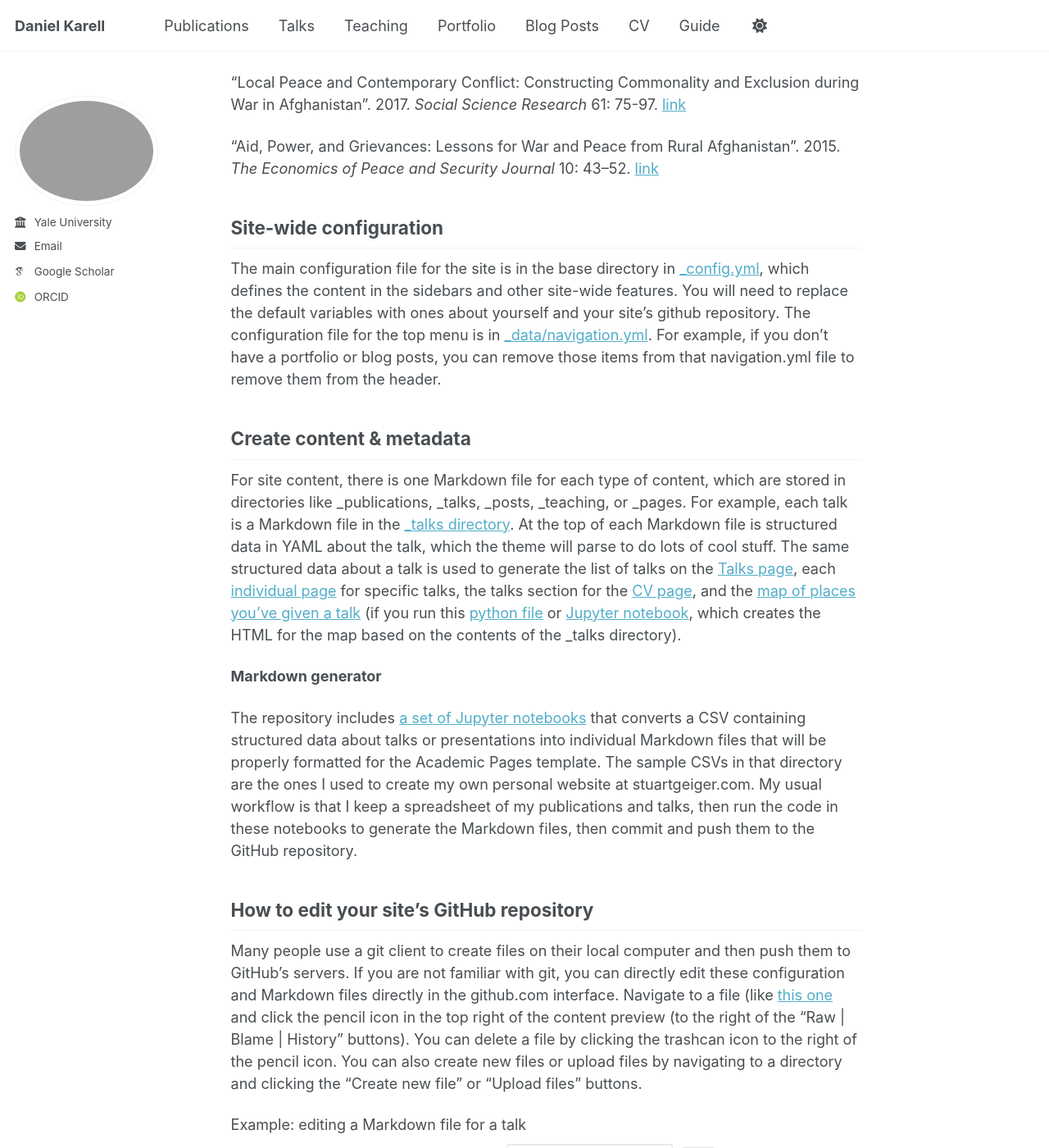
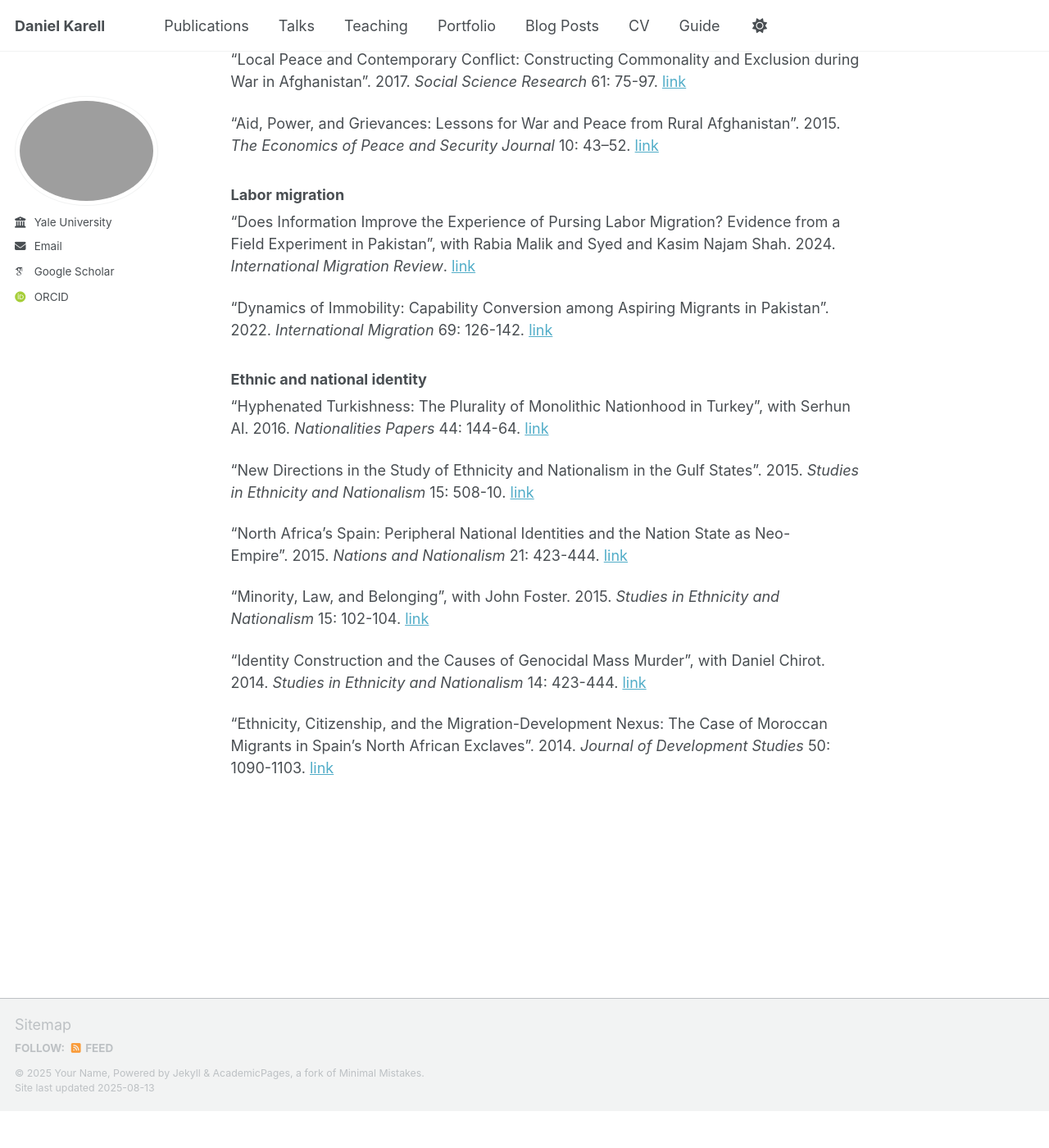
Before and after one commit to dkarell/dkarell.github.io, a Jekyll site: the page built from _pages/about.md, in a window 1280 px wide and 1400 px high, scrolled down 1686 px. Shown: the whole window at 82% size. Built offline with Jekyll 4.4.1, drawn with Linux system fonts in a browser that asks for light colours; some web fonts are replaced; a script that is not in the unit is left out; after the commit the page ends 3041 px from its top, so only the background shows below that; some of the changed text lies outside the part shown.

Commit message:
Update about.md

```diff
--- a/_pages/about.md
+++ b/_pages/about.md
@@ -53,30 +53,22 @@ I teach a course on incorporating generative AI into social science research met
 
 “Aid, Power, and Grievances: Lessons for War and Peace from Rural Afghanistan”. 2015. *The Economics of Peace and Security Journal* 10: 43–52. [link](https://www.epsjournal.org.uk/index.php/EPSJ/article/view/228)
 
+### Labor migration
 
+“Does Information Improve the Experience of Pursing Labor Migration? Evidence from a Field Experiment in Pakistan”, with Rabia Malik and Syed and Kasim Najam Shah. 2024. *International Migration Review*. [link](https://journals.sagepub.com/doi/full/10.1177/01979183241275460)
 
+“Dynamics of Immobility: Capability Conversion among Aspiring Migrants in Pakistan”. 2022. *International Migration* 69: 126-142. [link](http://doi.org/10.1111/imig.12866)
 
+### Ethnic and national identity
 
-Site-wide configuration
-----------
-The main configuration file for the site is in the base directory in [_config.yml](https://github.com/academicpages/academicpages.github.io/blob/master/_config.yml), which defines the content in the sidebars and other site-wide features. You will need to replace the default variables with ones about yourself and your site's github repository. The configuration file for the top menu is in [_data/navigation.yml](https://github.com/academicpages/academicpages.github.io/blob/master/_data/navigation.yml). For example, if you don't have a portfolio or blog posts, you can remove those items from that navigation.yml file to remove them from the header.
+“Hyphenated Turkishness: The Plurality of Monolithic Nationhood in Turkey”, with Serhun Al. 2016. *Nationalities Papers* 44: 144-64. [link](https://tandfonline.com/doi/full/10.1080/00905992.2015.1087485)
 
-Create content & metadata
-------
-For site content, there is one Markdown file for each type of content, which are stored in directories like _publications, _talks, _posts, _teaching, or _pages. For example, each talk is a Markdown file in the [_talks directory](https://github.com/academicpages/academicpages.github.io/tree/master/_talks). At the top of each Markdown file is structured data in YAML about the talk, which the theme will parse to do lots of cool stuff. The same structured data about a talk is used to generate the list of talks on the [Talks page](https://academicpages.github.io/talks), each [individual page](https://academicpages.github.io/talks/2012-03-01-talk-1) for specific talks, the talks section for the [CV page](https://academicpages.github.io/cv), and the [map of places you've given a talk](https://academicpages.github.io/talkmap.html) (if you run this [python file](https://github.com/academicpages/academicpages.github.io/blob/master/talkmap.py) or [Jupyter notebook](https://github.com/academicpages/academicpages.github.io/blob/master/talkmap.ipynb), which creates the HTML for the map based on the contents of the _talks directory).
+“New Directions in the Study of Ethnicity and Nationalism in the Gulf States”. 2015. *Studies in Ethnicity and Nationalism* 15: 508-10. [link](https://onlinelibrary.wiley.com/doi/abs/10.1111/sena.12156)
 
-**Markdown generator**
+“North Africa's Spain: Peripheral National Identities and the Nation State as Neo-Empire”. 2015. *Nations and Nationalism* 21: 423-444. [link](https://onlinelibrary.wiley.com/doi/abs/10.1111/nana.12130)
 
-The repository includes [a set of Jupyter notebooks](https://github.com/academicpages/academicpages.github.io/tree/master/markdown_generator
-) that converts a CSV containing structured data about talks or presentations into individual Markdown files that will be properly formatted for the Academic Pages template. The sample CSVs in that directory are the ones I used to create my own personal website at stuartgeiger.com. My usual workflow is that I keep a spreadsheet of my publications and talks, then run the code in these notebooks to generate the Markdown files, then commit and push them to the GitHub repository.
+“Minority, Law, and Belonging”, with John Foster. 2015. *Studies in Ethnicity and Nationalism* 15: 102-104. [link](https://onlinelibrary.wiley.com/doi/full/10.1111/sena.12132)
 
-How to edit your site's GitHub repository
-------
-Many people use a git client to create files on their local computer and then push them to GitHub's servers. If you are not familiar with git, you can directly edit these configuration and Markdown files directly in the github.com interface. Navigate to a file (like [this one](https://github.com/academicpages/academicpages.github.io/blob/master/_talks/2012-03-01-talk-1.md) and click the pencil icon in the top right of the content preview (to the right of the "Raw | Blame | History" buttons). You can delete a file by clicking the trashcan icon to the right of the pencil icon. You can also create new files or upload files by navigating to a directory and clicking the "Create new file" or "Upload files" buttons.
+“Identity Construction and the Causes of Genocidal Mass Murder”, with Daniel Chirot. 2014. *Studies in Ethnicity and Nationalism* 14: 423-444. [link](https://onlinelibrary.wiley.com/doi/abs/10.1111/sena.12112)
 
-Example: editing a Markdown file for a talk
-![Editing a Markdown file for a talk](/images/editing-talk.png)
-
-For more info
-------
-More info about configuring Academic Pages can be found in [the guide](https://academicpages.github.io/markdown/), the [growing wiki](https://github.com/academicpages/academicpages.github.io/wiki), and you can always [ask a question on GitHub](https://github.com/academicpages/academicpages.github.io/discussions). The [guides for the Minimal Mistakes theme](https://mmistakes.github.io/minimal-mistakes/docs/configuration/) (which this theme was forked from) might also be helpful.
+“Ethnicity, Citizenship, and the Migration-Development Nexus: The Case of Moroccan Migrants in Spain's North African Exclaves”. 2014. *Journal of Development Studies* 50: 1090-1103. [link](https://www.tandfonline.com/doi/abs/10.1080/00220388.2014.895814)
```
Also changed, not shown: other parts of _pages/about.md (+1 -1 lines).
